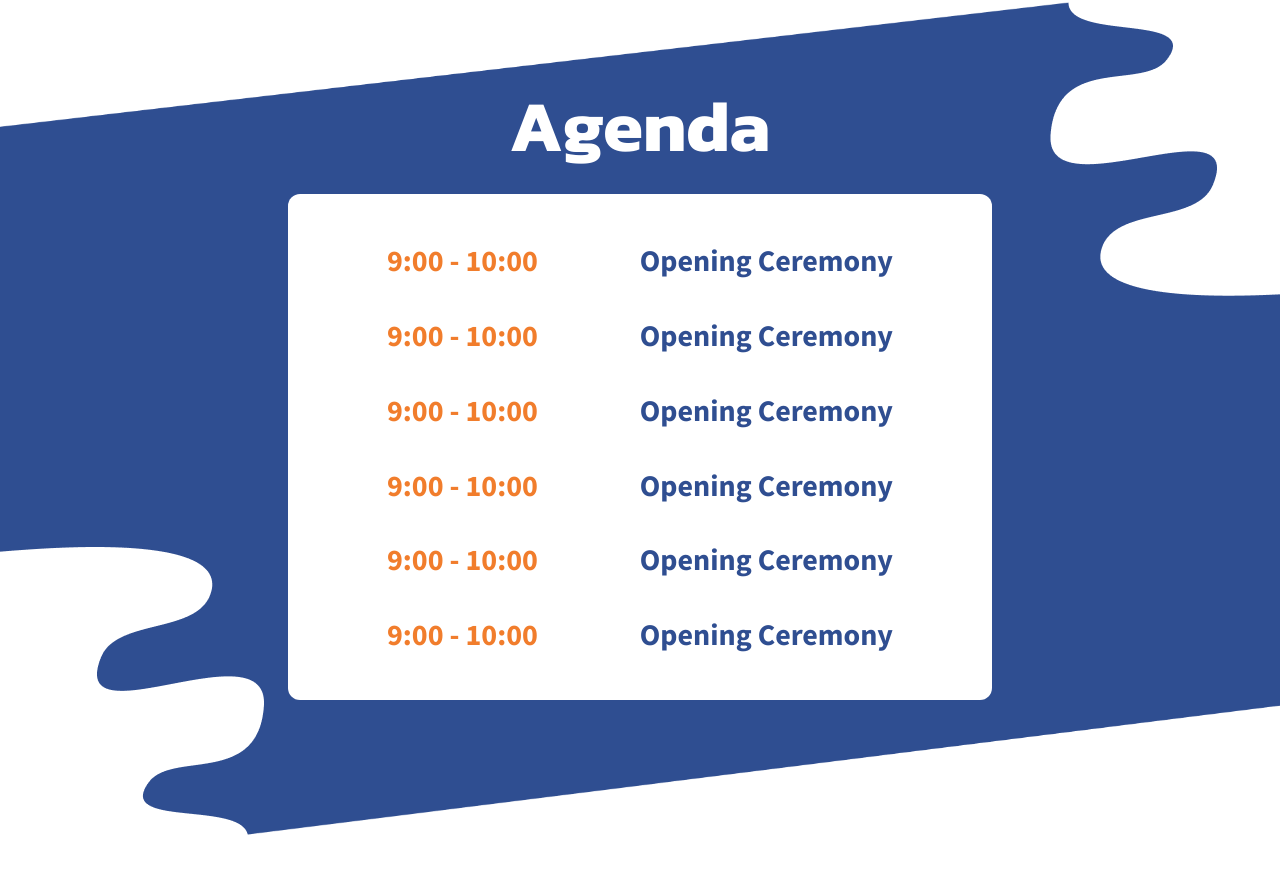
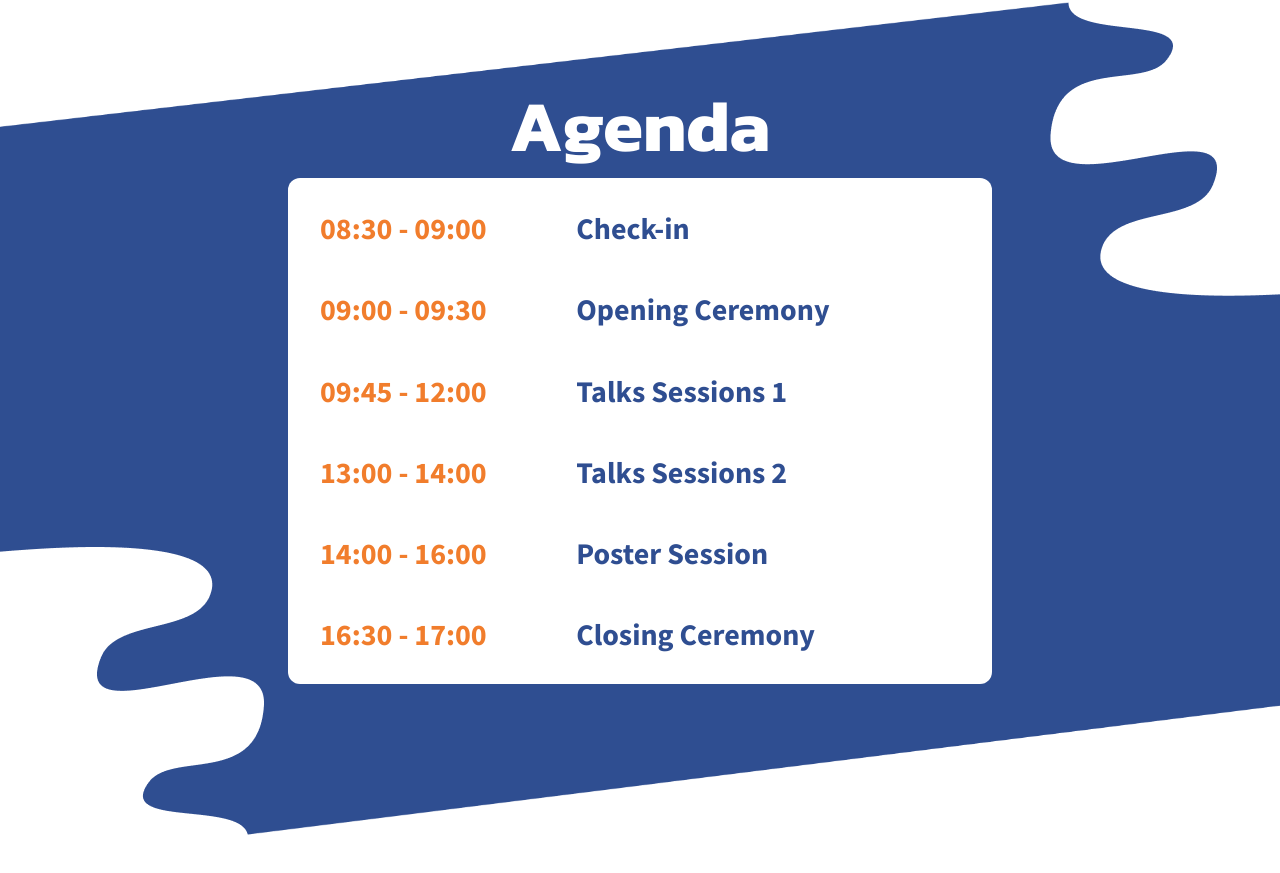
Before and after one commit to SchoolofAI-Algiers/ai-summit-23, a React (Create React App) app: page / in a window 1280 px wide. Shown: the part 673-1546 px from the top of the page. Built offline with nearby package versions, Linux system fonts and the light colour scheme; the HTML template or start-up script is replaced by a standard one; a web font is replaced by a local one.

Commit message:
fix agenda

```diff
--- a/src/components/agenda/Agenda.jsx
+++ b/src/components/agenda/Agenda.jsx
@@ -10,12 +10,12 @@ const Agenda = () => {
         <img src={bg} alt="" className=' py-8 h-[60vh] md:h-auto w-full -z-10'/>
         <img src={blobRight} className='absolute lg:h-auto h-28 right-0 top-0' alt="" />
         <img src={blobLeft} className='absolute lg:h-auto  h-28 left-0 bottom-0' alt="" />
-        <div className=' md:mt-0 lg:pt-8 absolute h-full flex flex-col items-center justify-center md:justify-normal space-y-8 top-0 left-0 w-full text-center'>
+        <div className=' md:mt-0 lg:pt-8 absolute h-full flex flex-col items-center justify-center md:justify-normal space-y-4 top-0 left-0 w-full text-center'>
             <h1 className='title md:mt-28 text-white font-kanit text-3xl lg:text-6xl xl:text-7xl font-bold'>Agenda</h1>
-            <div className='bg-white rounded-xl w-[75%] md:h-[55%] md:w-[55%] p-4 lg:p-12 flex flex-col items-center justify-between '>
+            <div className='bg-white rounded-xl w-[75%] md:h-[55%] md:w-[55%] p-2 lg:p-8 flex flex-col items-center justify-between '>
                 {agenda.map(e=>(
-                    <div className='flex md:text-2xl lg:text-3xl w-full justify-around font-source-sans font-[700] '>
-                        <div className=' text-ai-orange'>
+                    <div className='flex md:text-2xl lg:text-3xl w-full justify-start font-source-sans font-[700] '>
+                        <div className=' text-ai-orange mr-[14%] '>
                             {e.from} - {e.to}
                         </div>
                         <div className=' text-ai-blue'>{e.title}</div>
--- a/src/data/agenda.js
+++ b/src/data/agenda.js
@@ -1,32 +1,32 @@
 export const agenda=[
     {
-        from:'9:00',
-        to:'10:00',
+        from:'08:30',
+        to:'09:00',
+        title:'Check-in'
+    },
+    {
+        from:'09:00',
+        to:'09:30',
         title:'Opening Ceremony'
     },
     {
-        from:'9:00',
-        to:'10:00',
-        title:'Opening Ceremony'
+        from:'09:45',
+        to:'12:00',
+        title:'Talks Sessions 1'
     },
     {
-        from:'9:00',
-        to:'10:00',
-        title:'Opening Ceremony'
+        from:'13:00',
+        to:'14:00',
+        title:'Talks Sessions 2'
     },
     {
-        from:'9:00',
-        to:'10:00',
-        title:'Opening Ceremony'
+        from:'14:00',
+        to:'16:00',
+        title:'Poster Session'
     },
     {
-        from:'9:00',
-        to:'10:00',
-        title:'Opening Ceremony'
-    },
-    {
-        from:'9:00',
-        to:'10:00',
-        title:'Opening Ceremony'
+        from:'16:30',
+        to:'17:00',
+        title:'Closing Ceremony'
     },
 ]
```
